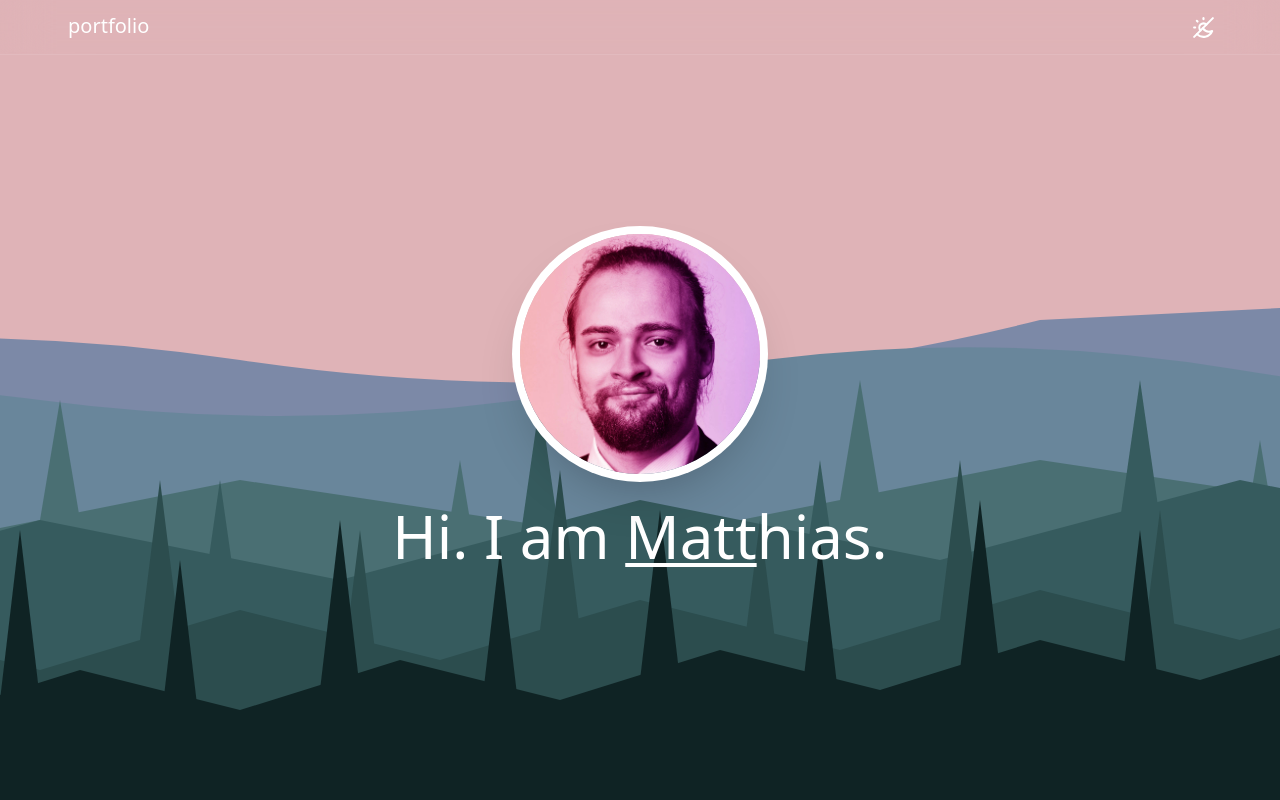
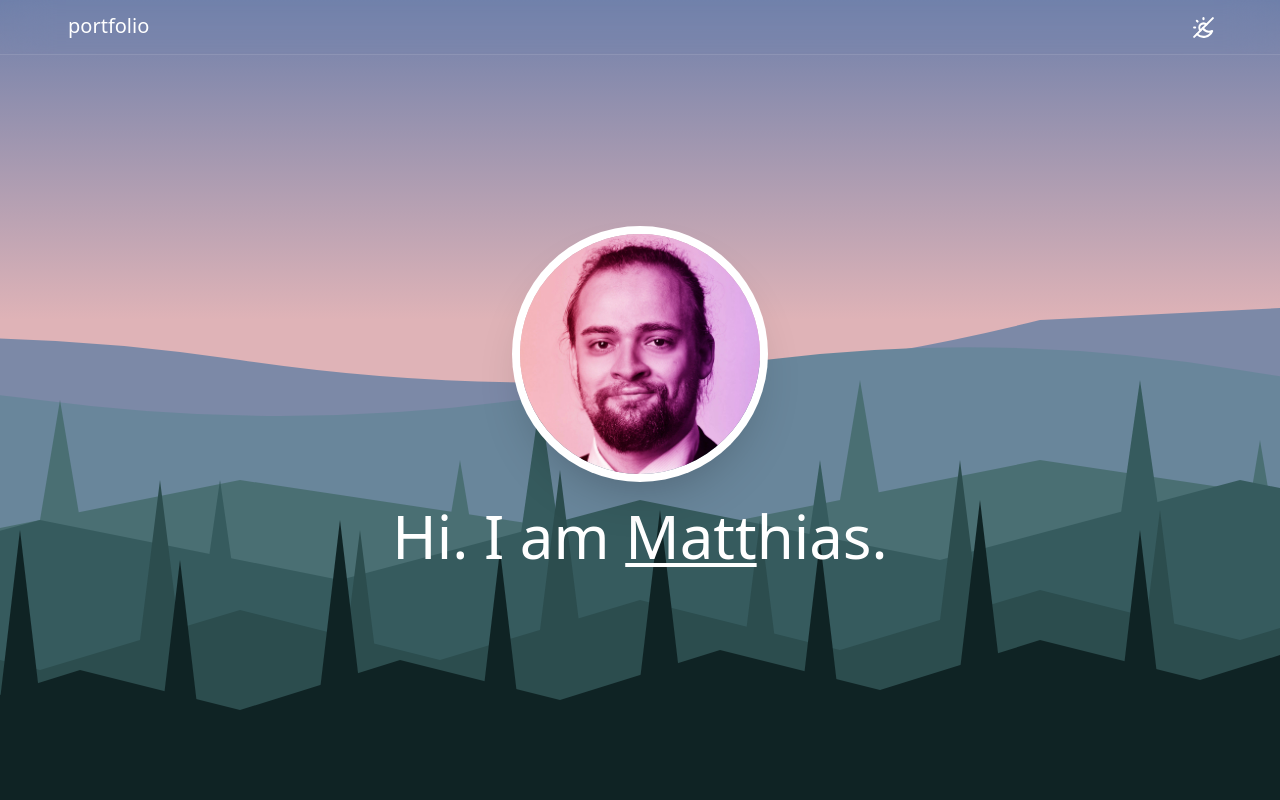
Before and after one commit to mtkalms/mtkalms.github.io, a React (Vite) app: page / in a window 1280 px wide. Shown: the top 800 px of the page. Built offline with nearby package versions, Linux system fonts and the light colour scheme.

Commit message:
Make day background a gradient
- Improve readability of navbar

```diff
--- a/src/index.css
+++ b/src/index.css
@@ -47,6 +47,7 @@
 
 :root {
   --horizon: #dfb3b7;
+  --horizon-sky: #6d7faa;
   --forest-1: #7c89a7;
   --forest-2: #69869b;
   --forest-3: #4a6f73;
@@ -70,7 +71,8 @@
 }
 
 .dark {
-  --horizon: #1a1535;
+  --horizon: #373256;
+  --horizon-sky: #1a1535;
   --forest-1: #3d4a6e;
   --forest-2: #2f3d5e;
   --forest-3: #25334f;
--- a/src/sections/Panorama.tsx
+++ b/src/sections/Panorama.tsx
@@ -3,7 +3,7 @@ import Introduction from "./Introduction";
 
 function Panorama() {
   return (
-    <Parallax className="panorama horizon fixed top-0 left-0 -z-1 h-full w-full bg-(--horizon)">
+    <Parallax className="panorama horizon fixed top-0 left-0 -z-1 h-full w-full bg-[linear-gradient(to_bottom,var(--horizon-sky)_0%,var(--horizon)_40%)]">
       <Parallax.Layer speed={0.1}>
         <div className="theme-transition absolute bottom-0 left-0 h-full w-full bg-(--forest-1) mask-[url('./assets/panorama-5.svg')] mask-cover mask-center" />
       </Parallax.Layer>
```
